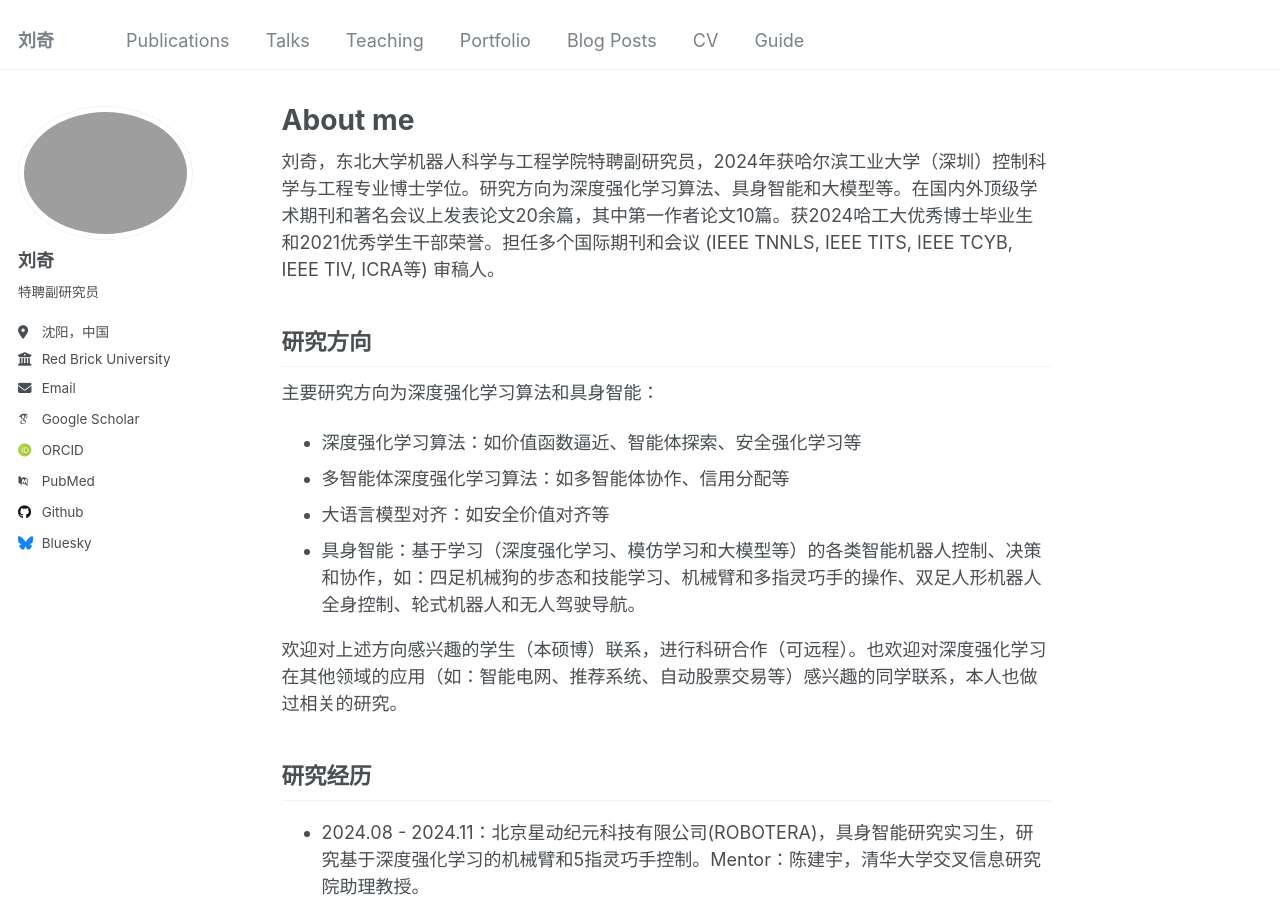
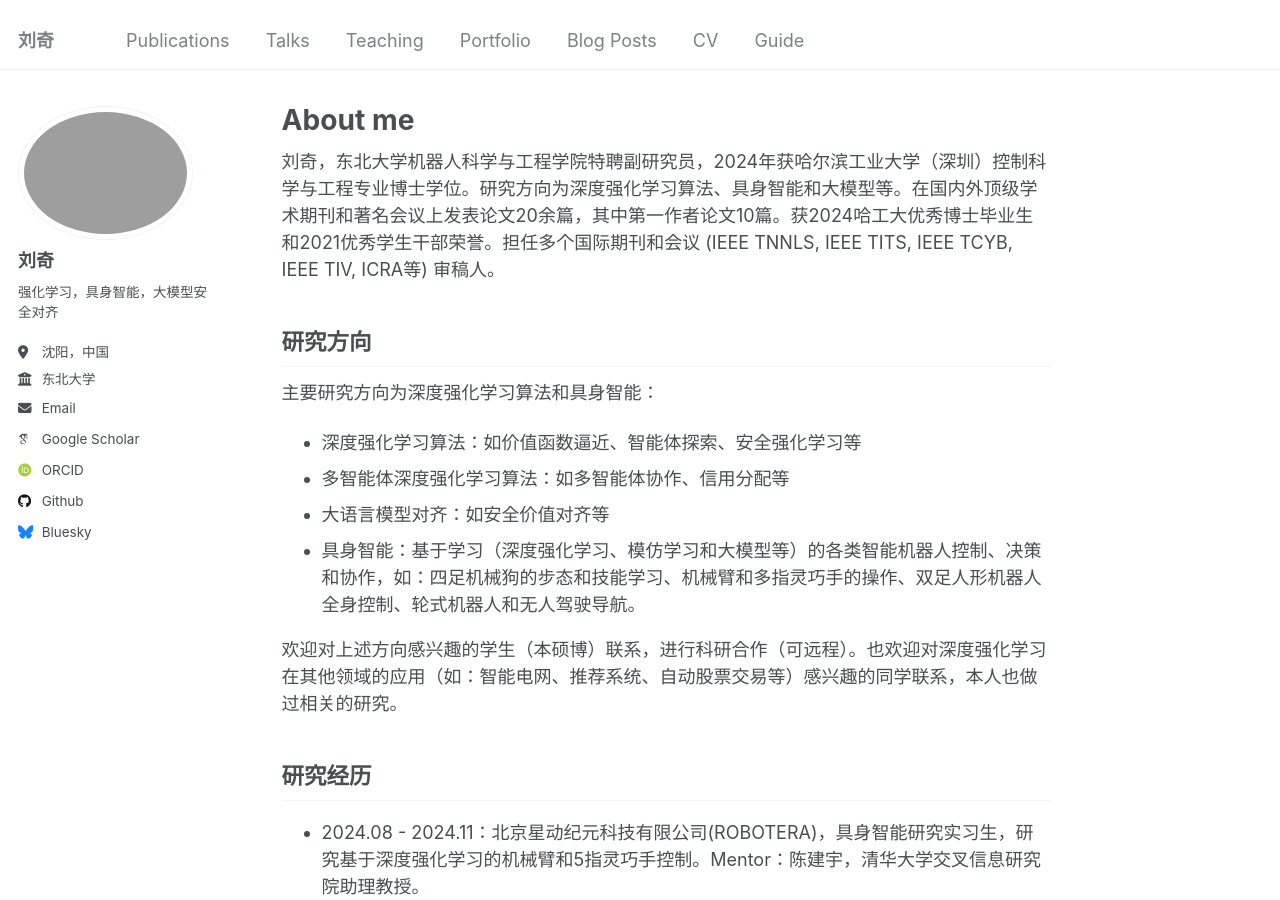
Before and after one commit to liuqi8827/liuqi8827.github.io, a Jekyll site: the page built from _pages/about.md, in a window 1280 px wide and 900 px high. Built offline with Jekyll 4.4.1, drawn with Linux system fonts in a browser that asks for light colours; some web fonts are replaced.

Commit message:
Update _config.yml

```diff
--- a/_config.yml
+++ b/_config.yml
@@ -24,9 +24,9 @@ author:
   avatar           : "liuqi.png"
   name             : "刘奇"
   pronouns         : # example: "she/her"
-  bio              : "特聘副研究员"
+  bio              : "强化学习，具身智能，大模型安全对齐"
   location         : "沈阳，中国"
-  employer         : "Red Brick University"
+  employer         : "东北大学"
   uri              : # URL
   email            : "liuqi@mail.neu.edu.cn"
 
@@ -34,9 +34,9 @@ author:
   arxiv            : # URL - Update with the correct link to your profile
   googlescholar    : "https://scholar.google.com.hk/citations?user=caIOS-YAAAAJ&hl=zh-CN"
   impactstory      : # URL
-  orcid            : "http://orcid.org/yourorcidurl"
+  orcid            : "https://orcid.org/my-orcid?orcid=0000-0001-7485-6344"
   semantic         : # URL
-  pubmed           : "https://www.ncbi.nlm.nih.gov/pubmed/?term=john+snow"
+  pubmed           : # "https://www.ncbi.nlm.nih.gov/pubmed/?term=john+snow"
   researchgate     : # URL
   scopus           : # URL
 
```
